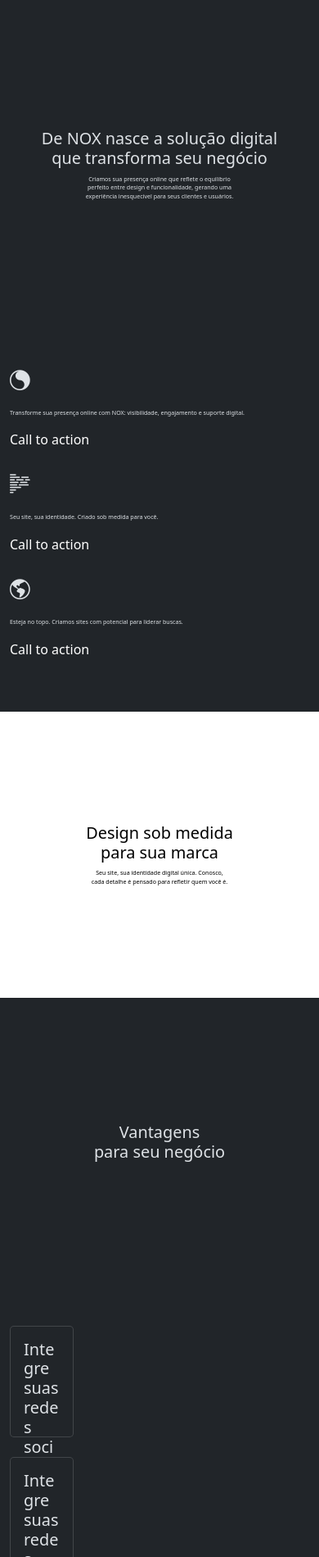
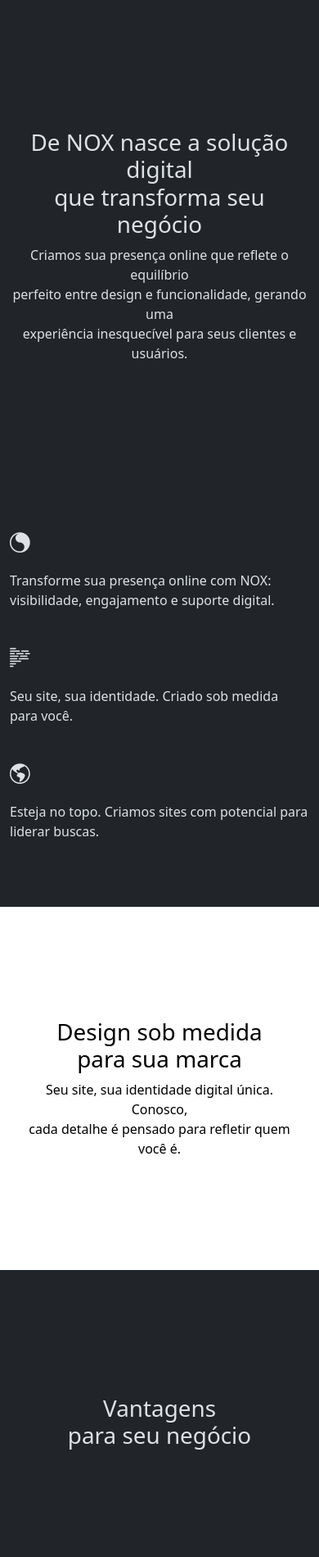
Before and after one commit to noxsolucoesdigitais/noxsolucoesdigitais.github.io, a website: page index.html in a window 390 px wide. Shown: the part 101-2000 px from the top of the page at 82% size. Drawn offline with nearby package versions, Linux system fonts and the light colour scheme.

Commit message:
limpei css que estava sobrando e quebrando todo o site no mobile

```diff
--- a/index.html
+++ b/index.html
@@ -59,10 +59,7 @@
 					<p>
 						Transforme sua presença online com NOX: visibilidade, engajamento e suporte digital.
 					</p>
-					<a href="#" class="icon-link">
-						Call to action
-						<svg class="bi"><use xlink:href="#chevron-right"></use></svg>
-					</a>
+
 				</div>
 				<div class="feature col">
 					<div
@@ -73,10 +70,7 @@
 					<p>
 						Seu site, sua identidade. Criado sob medida para você.
 					</p>
-					<a href="#" class="icon-link">
-						Call to action
-						<svg class="bi"><use xlink:href="#chevron-right"></use></svg>
-					</a>
+
 				</div>
 				<div class="feature col">
 					<div
@@ -87,10 +81,7 @@
 					<p>
 						Esteja no topo. Criamos sites com potencial para liderar buscas.
 					</p>
-					<a href="#" class="icon-link">
-						Call to action
-						<svg class="bi"><use xlink:href="#chevron-right"></use></svg>
-					</a>
+
 				</div>
 			</div>
 		</section>
--- a/style/css/style.css
+++ b/style/css/style.css
@@ -45,37 +45,18 @@
 }
 
 @media screen and (max-width: 768px) {
-    * p {
-        font-size: clamp(0.2em, 0.2em + 1vw, 1em);
+    html{
+        background-color: #000;
     }
 
-    * h1, * h2, * h3, * h4, * h5 {
-        font-size: clamp(1em, 1em + 1vw, 1.5em);
-    }
     iframe{
         width: 50vw;
         height: 50vw;
     }
-    footer{
-        text-align: start;
-        font-size: calc(1vw + 1.5em);
-    }
-
-    footer h1, footer h2, footer h3 {
-        text-align: center;
-    }
-    .image{
-        width: 80%;
-        margin: 10px;
-        border-radius: 10px;
-    }
-    .card {
-        width: 20vw;
-        height: 35vw;
-        border-radius: 5px;
 
 
-    }
+
+
     .flexresponsivo {
         flex-direction: column;
     }
```
